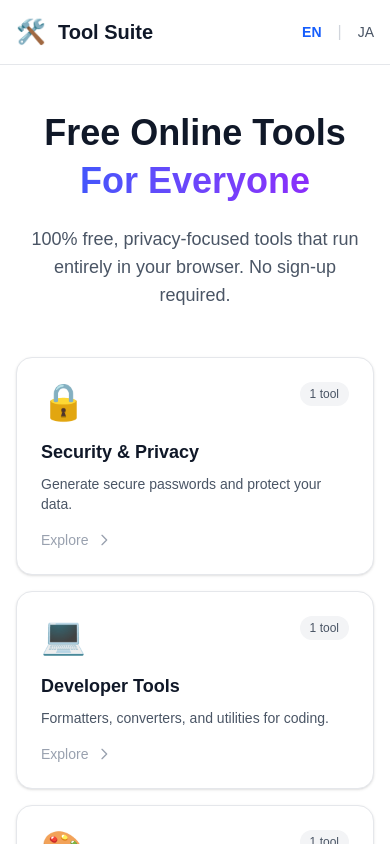
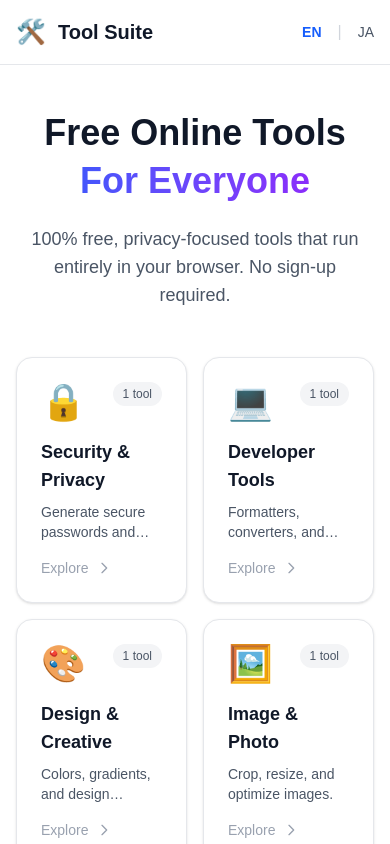
Before and after one commit to kamome1108/tool-page, a Next.js app: page /en in a window 390 px wide. Shown: the top 844 px of the page. Built offline with nearby package versions, Linux system fonts and the light colour scheme.

Commit message:
style: update mobile grid layout to 2 columns

```diff
--- a/app/[locale]/category/[id]/page.tsx
+++ b/app/[locale]/category/[id]/page.tsx
@@ -90,7 +90,7 @@
             {/* Tools Grid */}
             <Section padding="none" className="pb-20">
                 {categoryTools.length > 0 ? (
-                    <div className="grid grid-cols-1 sm:grid-cols-2 lg:grid-cols-3 gap-6">
+                    <div className="grid grid-cols-2 sm:grid-cols-2 lg:grid-cols-3 gap-6">
                         {categoryTools.map((tool) => (
                             <Link
                                 key={tool.id}
--- a/app/[locale]/page.tsx
+++ b/app/[locale]/page.tsx
@@ -45,7 +45,7 @@
 
         {/* Category Grid */}
         <Section padding="none" className="pb-20">
-          <div className="grid grid-cols-1 sm:grid-cols-2 lg:grid-cols-3 xl:grid-cols-4 gap-4 sm:gap-6">
+          <div className="grid grid-cols-2 sm:grid-cols-2 lg:grid-cols-3 xl:grid-cols-4 gap-4 sm:gap-6">
             {categories.map((category) => {
               const toolCount = toolCountByCategory[category.id] || 0;
               const colorClass = `category-${category.color}`;
```
